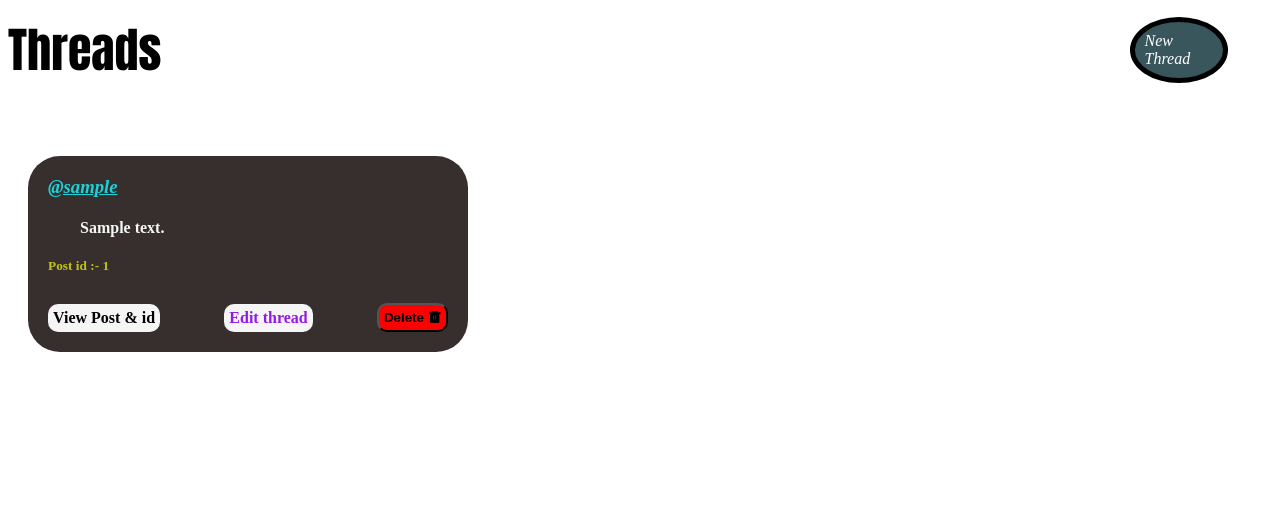
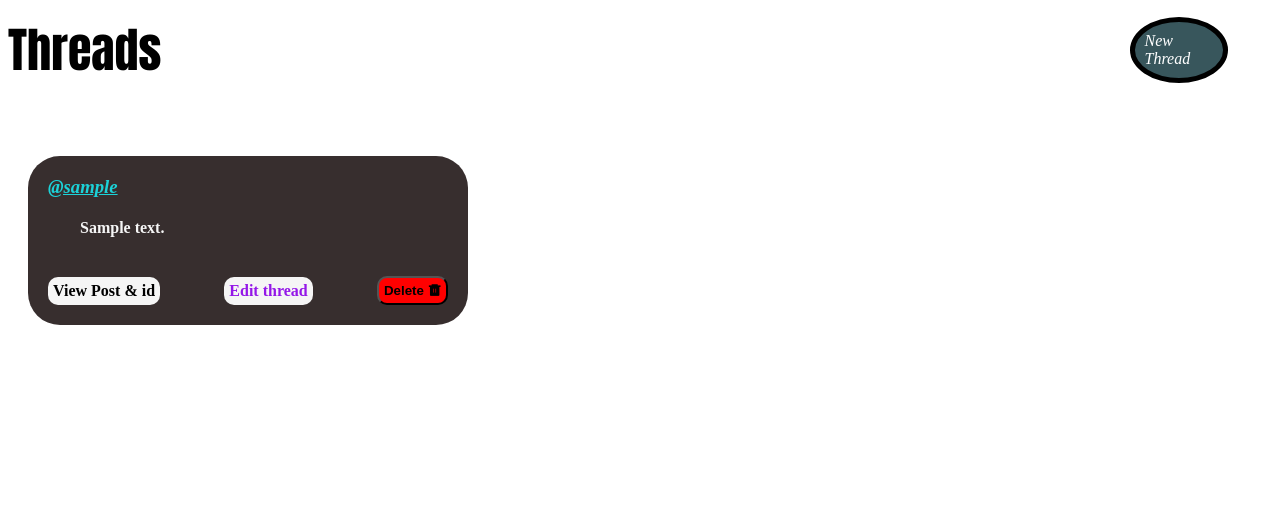
Before and after one commit to ujjawal103/ThreadsApp, a Node server app: template views/index.ejs in a window 1280 px wide. Shown: the top 514 px of the page. Run offline with Node 20, Linux system fonts and the light colour scheme; the template is opened without the code that fills it: most values are stand-ins (such as "Sample title", 1, 10 or a date in 2020); some libraries are stand-ins or nearby versions.

Commit message:
remove id from posts on main page

```diff
--- a/public/style.css
+++ b/public/style.css
@@ -175,7 +175,3 @@ form{
     font-style: oblique;
     font-family: 'Trebuchet MS', 'Lucida Sans Unicode', 'Lucida Grande', 'Lucida Sans', Arial, sans-serif;
   }
-  .post h2{
-    font-size: smaller;
-    color: rgb(195, 195, 19);
-  }
--- a/views/index.ejs
+++ b/views/index.ejs
@@ -22,7 +22,7 @@
         <div class="post">
             <h3 class="username">@<%= post.username %> </h3>
             <h4 class="content"> <%= post.content %> </h4>
-            <h2>Post id :- <%= post.id %></h2>
+
             <br>
             <div id="options">
                 <a class="detailedPost" href="https://threads-app-42gx.onrender.com/posts/<%= post.id %>">View Post & id</a>
```
